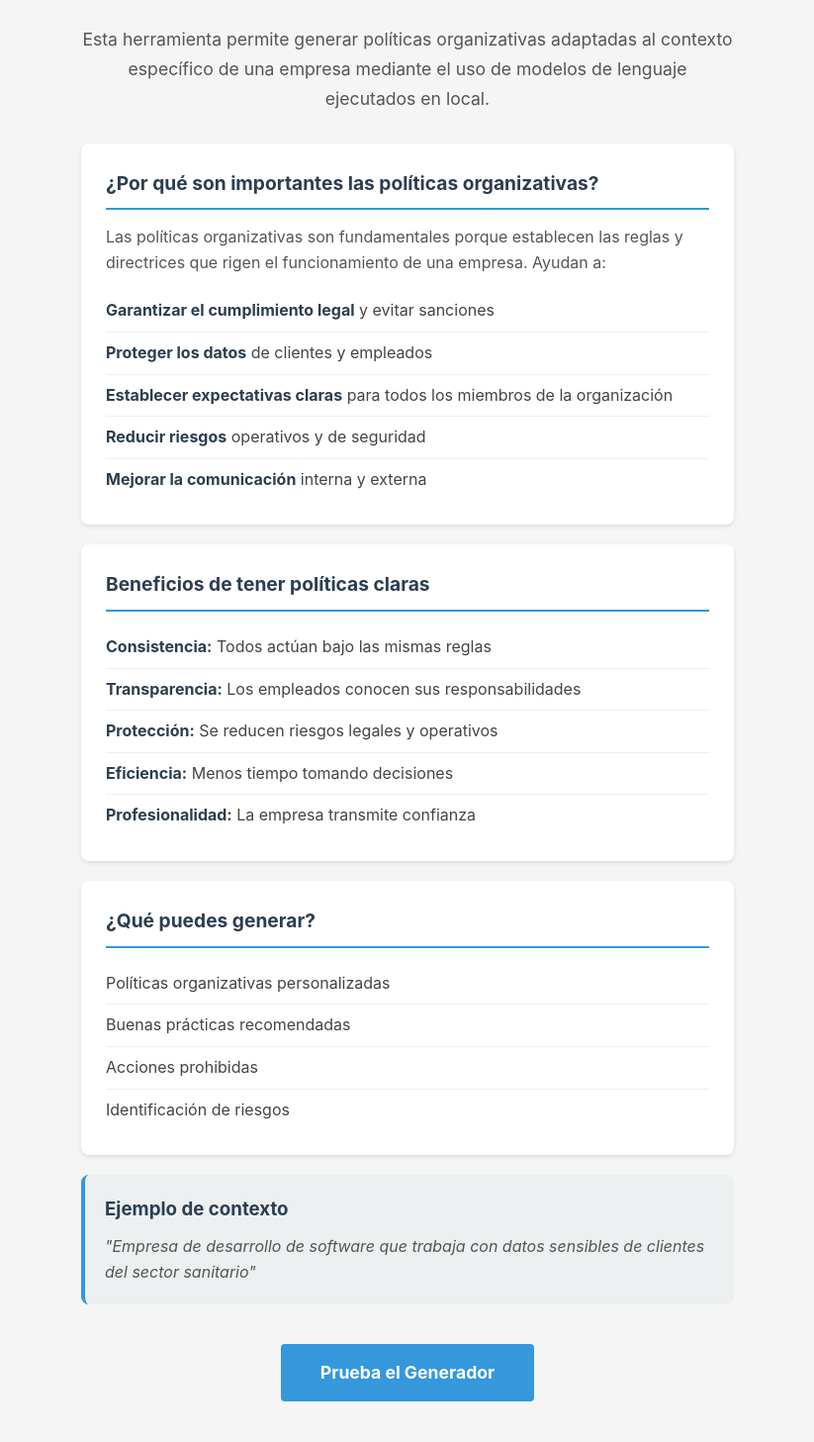
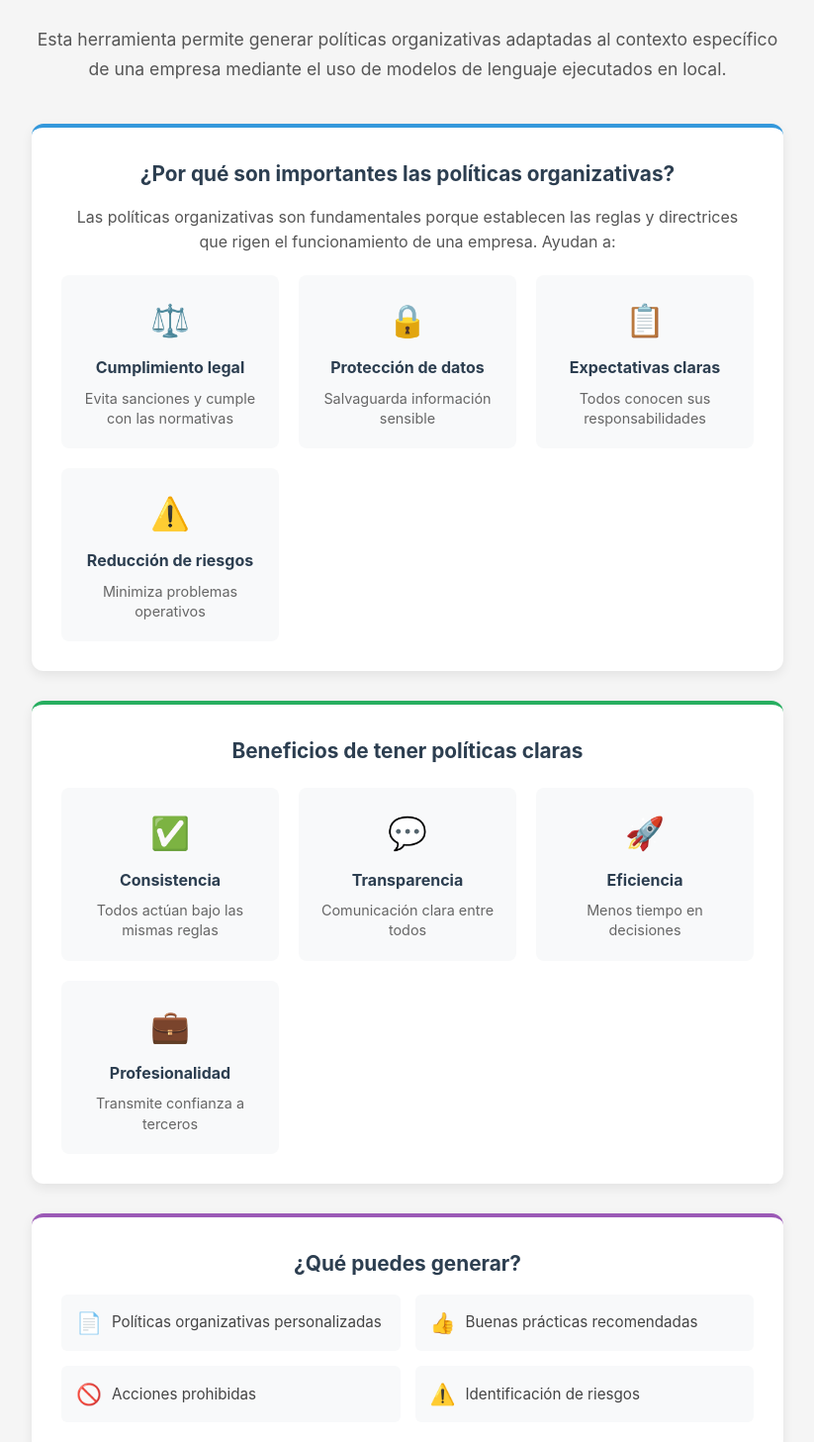
Before and after one commit to cristinadam1/Trabajo-Fin-de-Master, a React (Vite) app in the folder AppPoliticasOrganizativas/frontend/: page / in a window 1280 px wide. Shown: the part 192-1649 px from the top of the page at 99% size, without its empty margins (228-1051 px from the left). Built offline with nearby package versions, Linux system fonts and the light colour scheme; no server answers.

Commit message:
feat: actualizar estilos y estructura en la página de inicio

```diff
--- a/AppPoliticasOrganizativas/frontend/src/pages/Inicio.css
+++ b/AppPoliticasOrganizativas/frontend/src/pages/Inicio.css
@@ -1,5 +1,5 @@
 .inicio {
-  max-width: 700px;
+  max-width: 800px;
   margin: 0 auto;
   padding: 40px 20px;
 }
@@ -11,93 +11,149 @@
 .inicio-contenido h1 {
   color: #2c3e50;
   margin-bottom: 20px;
+  font-size: 2rem;
 }
 
 .inicio-descripcion {
   font-size: 1.1rem;
   color: #555;
-  margin-bottom: 30px;
+  margin-bottom: 40px;
   line-height: 1.7;
 }
 
 .inicio-seccion {
   background: white;
-  padding: 25px;
-  border-radius: 8px;
-  margin: 20px 0;
+  padding: 30px;
+  border-radius: 12px;
+  margin: 30px 0;
   text-align: left;
-  box-shadow: 0 2px 4px rgba(0, 0, 0, 0.1);
+  box-shadow: 0 4px 12px rgba(0, 0, 0, 0.08);
 }
 
 .inicio-seccion h2 {
   color: #2c3e50;
-  font-size: 1.2rem;
+  font-size: 1.3rem;
   margin-bottom: 15px;
-  border-bottom: 2px solid #3498db;
-  padding-bottom: 10px;
+  text-align: center;
 }
 
 .inicio-seccion p {
   color: #555;
-  margin-bottom: 15px;
+  margin-bottom: 20px;
   line-height: 1.6;
+  text-align: center;
 }
 
-.inicio-seccion ul {
-  list-style: none;
-  padding: 0;
-  margin: 0;
+.inicio-seccion-importancia {
+  border-top: 4px solid #3498db;
 }
 
-.inicio-seccion li {
-  padding: 8px 0;
-  border-bottom: 1px solid #eee;
-  color: #444;
+.inicio-seccion-beneficios {
+  border-top: 4px solid #27ae60;
 }
 
-.inicio-seccion li:last-child {
-  border-bottom: none;
+.inicio-seccion-generar {
+  border-top: 4px solid #9b59b6;
 }
 
-.inicio-seccion li strong {
+.inicio-grid {
+  display: grid;
+  grid-template-columns: repeat(auto-fit, minmax(180px, 1fr));
+  gap: 20px;
+  margin-top: 20px;
+}
+
+.inicio-card {
+  background: #f8f9fa;
+  padding: 20px;
+  border-radius: 8px;
+  text-align: center;
+  transition: transform 0.2s, box-shadow 0.2s;
+}
+
+.inicio-card:hover {
+  transform: translateY(-3px);
+  box-shadow: 0 4px 12px rgba(0, 0, 0, 0.1);
+}
+
+.inicio-icono {
+  font-size: 2rem;
+  display: block;
+  margin-bottom: 10px;
+}
+
+.inicio-card h3 {
   color: #2c3e50;
+  font-size: 1rem;
+  margin-bottom: 8px;
+}
+
+.inicio-card p {
+  color: #666;
+  font-size: 0.9rem;
+  margin: 0;
+  line-height: 1.4;
+}
+
+.inicio-lista {
+  display: grid;
+  grid-template-columns: repeat(2, 1fr);
+  gap: 15px;
+}
+
+.inicio-lista div {
+  display: flex;
+  align-items: center;
+  gap: 10px;
+  padding: 12px 15px;
+  background: #f8f9fa;
+  border-radius: 6px;
+  color: #444;
+  font-size: 0.95rem;
+}
+
+.inicio-lista span {
+  font-size: 1.3rem;
 }
 
 .inicio-ejemplo-contexto {
-  background: #ecf0f1;
-  padding: 20px;
-  border-radius: 8px;
-  margin: 20px 0;
-  text-align: left;
-  border-left: 4px solid #3498db;
+  background: linear-gradient(135deg, #667eea 0%, #764ba2 100%);
+  padding: 25px;
+  border-radius: 12px;
+  margin: 30px 0;
+  text-align: center;
 }
 
 .inicio-ejemplo-contexto h3 {
-  color: #2c3e50;
+  color: white;
   margin-bottom: 10px;
   margin-top: 0;
+  font-size: 1.1rem;
 }
 
 .inicio-ejemplo-contexto p {
   margin: 0;
   font-style: italic;
-  color: #555;
+  color: rgba(255, 255, 255, 0.95);
   font-size: 1rem;
+  text-align: center;
 }
 
 .inicio-boton {
   display: inline-block;
-  background: #3498db;
+  background: linear-gradient(135deg, #3498db 0%, #2980b9 100%);
   color: white;
-  padding: 15px 40px;
-  border-radius: 4px;
+  padding: 15px 50px;
+  border-radius: 30px;
   text-decoration: none;
   font-weight: bold;
   font-size: 1.1rem;
   margin-top: 20px;
-  transition: background-color 0.2s;
+  transition: transform 0.2s, box-shadow 0.2s;
+  box-shadow: 0 4px 15px rgba(52, 152, 219, 0.4);
 }
 
 .inicio-boton:hover {
-  background: #2980b9;
+  transform: translateY(-2px);
+  box-shadow: 0 6px 20px rgba(52, 152, 219, 0.5);
 }
--- a/AppPoliticasOrganizativas/frontend/src/pages/Inicio.jsx
+++ b/AppPoliticasOrganizativas/frontend/src/pages/Inicio.jsx
@@ -12,40 +12,70 @@ function Inicio() {
           específico de una empresa mediante el uso de modelos de lenguaje ejecutados en local.
         </p>
 
-        <div className="inicio-seccion">
+        <div className="inicio-seccion inicio-seccion-importancia">
           <h2>¿Por qué son importantes las políticas organizativas?</h2>
           <p>
             Las políticas organizativas son fundamentales porque establecen las reglas y
             directrices que rigen el funcionamiento de una empresa. Ayudan a:
           </p>
-          <ul>
-            <li><strong>Garantizar el cumplimiento legal</strong> y evitar sanciones</li>
-            <li><strong>Proteger los datos</strong> de clientes y empleados</li>
-            <li><strong>Establecer expectativas claras</strong> para todos los miembros de la organización</li>
-            <li><strong>Reducir riesgos</strong> operativos y de seguridad</li>
-            <li><strong>Mejorar la comunicación</strong> interna y externa</li>
-          </ul>
+          <div className="inicio-grid">
+            <div className="inicio-card">
+              <span className="inicio-icono">⚖️</span>
+              <h3>Cumplimiento legal</h3>
+              <p>Evita sanciones y cumple con las normativas</p>
+            </div>
+            <div className="inicio-card">
+              <span className="inicio-icono">🔒</span>
+              <h3>Protección de datos</h3>
+              <p>Salvaguarda información sensible</p>
+            </div>
+            <div className="inicio-card">
+              <span className="inicio-icono">📋</span>
+              <h3>Expectativas claras</h3>
+              <p>Todos conocen sus responsabilidades</p>
+            </div>
+            <div className="inicio-card">
+              <span className="inicio-icono">⚠️</span>
+              <h3>Reducción de riesgos</h3>
+              <p>Minimiza problemas operativos</p>
+            </div>
+          </div>
         </div>
 
-        <div className="inicio-seccion">
+        <div className="inicio-seccion inicio-seccion-beneficios">
           <h2>Beneficios de tener políticas claras</h2>
-          <ul>
-            <li><strong>Consistencia:</strong> Todos actúan bajo las mismas reglas</li>
-            <li><strong>Transparencia:</strong> Los empleados conocen sus responsabilidades</li>
-            <li><strong>Protección:</strong> Se reducen riesgos legales y operativos</li>
-            <li><strong>Eficiencia:</strong> Menos tiempo tomando decisiones</li>
-            <li><strong>Profesionalidad:</strong> La empresa transmite confianza</li>
-          </ul>
+          <div className="inicio-grid">
+            <div className="inicio-card">
+              <span className="inicio-icono">✅</span>
+              <h3>Consistencia</h3>
+              <p>Todos actúan bajo las mismas reglas</p>
+            </div>
+            <div className="inicio-card">
+              <span className="inicio-icono">💬</span>
+              <h3>Transparencia</h3>
+              <p>Comunicación clara entre todos</p>
+            </div>
+            <div className="inicio-card">
+              <span className="inicio-icono">🚀</span>
+              <h3>Eficiencia</h3>
+              <p>Menos tiempo en decisiones</p>
+            </div>
+            <div className="inicio-card">
+              <span className="inicio-icono">💼</span>
+              <h3>Profesionalidad</h3>
+              <p>Transmite confianza a terceros</p>
+            </div>
+          </div>
         </div>
 
-        <div className="inicio-seccion">
+        <div className="inicio-seccion inicio-seccion-generar">
           <h2>¿Qué puedes generar?</h2>
-          <ul>
-            <li>Políticas organizativas personalizadas</li>
-            <li>Buenas prácticas recomendadas</li>
-            <li>Acciones prohibidas</li>
-            <li>Identificación de riesgos</li>
-          </ul>
+          <div className="inicio-lista">
+            <div><span>📄</span> Políticas organizativas personalizadas</div>
+            <div><span>👍</span> Buenas prácticas recomendadas</div>
+            <div><span>🚫</span> Acciones prohibidas</div>
+            <div><span>⚠️</span> Identificación de riesgos</div>
+          </div>
         </div>
 
         <div className="inicio-ejemplo-contexto">
@@ -57,7 +87,7 @@ function Inicio() {
         </div>
 
         <Link to="/generador" className="inicio-boton">
-          Prueba el Generador
+          Prueba el Generador →
         </Link>
       </div>
     </div>
```
